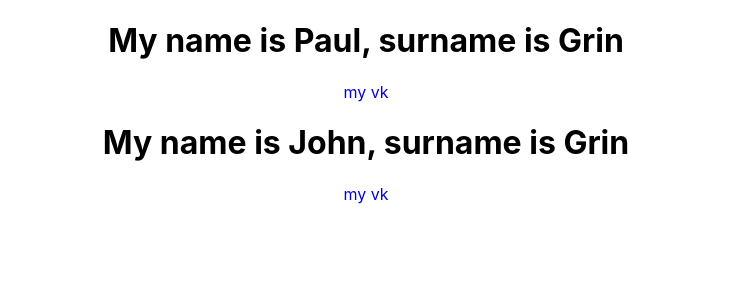
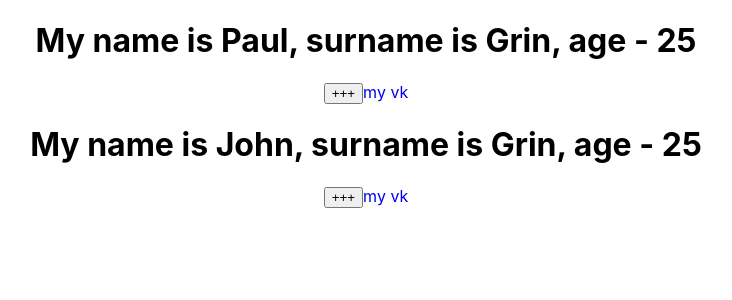
Before and after one commit to Pashkagreen/my-app, a React (Create React App) app: page / in a window 1280 px wide. Shown: the top 300 px of the page, without its empty margins (274-1006 px from the left). Built offline with nearby package versions, Linux system fonts and the light colour scheme.

Commit message:
Свойства компонентов

```diff
--- a/src/App.js
+++ b/src/App.js
@@ -2,15 +2,33 @@ import React, { StrictMode } from "react";
 import "./App.css";
 // Компонент не может изменяться
 
-function WhoAmI({ name, surname, link }) {
+class WhoAmI extends React.Component {
+  constructor(props) {
+    super(props);
+    this.state = {
+      //задание состояния объектом state
+      years: 25,
+    };
+  }
+
+  nextYear = () => {
+    this.setState((state) => ({
+      years: state.years + 1,
+    }));
+  };
+
+  render() {
+    const { name, surname, link } = this.props;
     return (
       <div>
         <h1>
-        My name is {name}, surname is {surname}
+          My name is {name}, surname is {surname}, age - {this.state.years}
         </h1>
+        <button onClick={this.nextYear}>+++</button>
         <a href={link}>my vk</a>
       </div>
     );
+  }
 }
 
 function App() {
```
Lines whose indentation alone changed are shown as unchanged.
